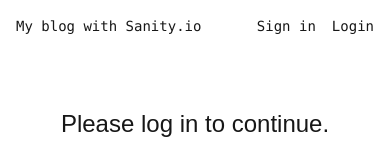
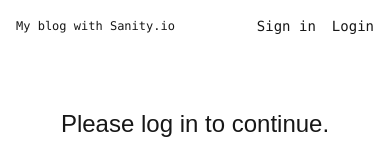
Before and after one commit to manuelson/project-sanity, a Next.js app: page /sign-up in a window 390 px wide. Shown: the top 160 px of the page. Built offline with nearby package versions, Linux system fonts and the light colour scheme; no server answers.

Commit message:
responsive for mobile

```diff
--- a/components/header.tsx
+++ b/components/header.tsx
@@ -10,20 +10,20 @@ export default function Header() {
 
   return (
     <div className="z-10 max-w-5xl w-full items-center justify-between font-mono text-sm flex mb-10">
-      <Link className="sm:text-xs" href="/">
+      <Link className="text-xs md:text-base" href="/">
         My blog with Sanity.io{" "}
       </Link>
 
       {data?.user?.name ? (
-        <div className="flex items-center gap-4">
+        <div className="flex items-center gap-3">
           <div className="flex items-center gap-2">
             {user.image && (
               <img className="w-5 h-5 rounded-full" src={user.image} />
             )}
-            <span className="font-bold">{user.name}</span>{" "}
+            <span className="font-bold text-xs md:text-base">{user.name}</span>{" "}
           </div>
           <button
-            className="hover:underline hover:underline-offset-4"
+            className="hover:underline hover:underline-offset-4 text-xs md:text-base"
             onClick={() => {
               signOut();
             }}
```
